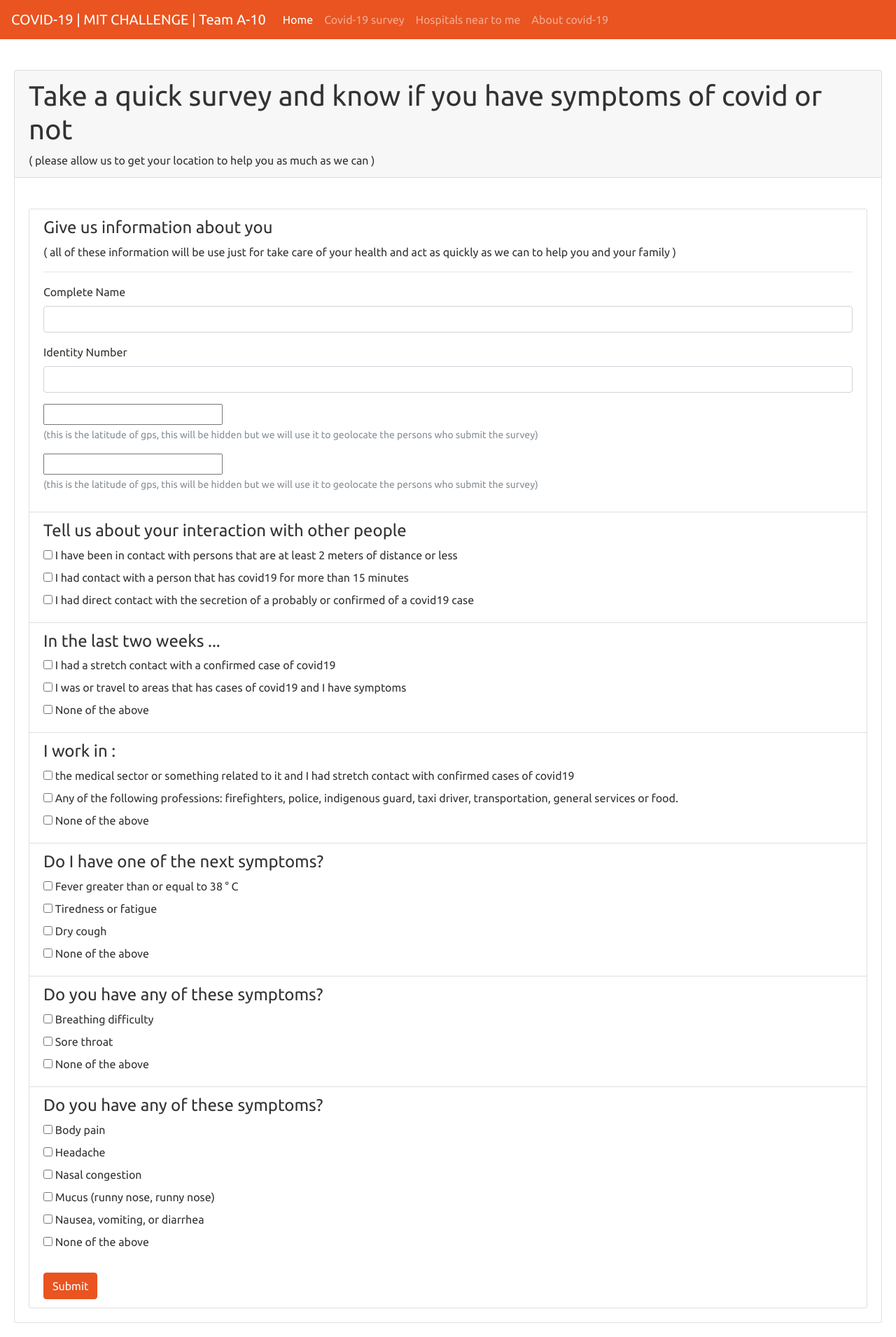
After one commit to WilberC/covid, a Django app: page /people_survey/survey/ in a window 1280 px wide. The commit adds this page. Shown: the whole page at 70% size. Run offline with Django 3.2, Linux system fonts and the light colour scheme; some libraries are stand-ins or nearby versions.

Commit message:
add survey

```diff
--- a/people_survey/urls.py
+++ b/people_survey/urls.py
@@ -1,6 +1,9 @@
 from django.conf.urls import url
+from .views import *
 
 urlpatterns = [
+    url(r'^survey/$', SurveyTemplateView.as_view(), name='survey'),
+    url(r'^survey_result/$', SurveyResultTemplateView.as_view(), name='survey_result'),
     # ------ CRUD Entradas ------
     # url(r'^entradas_list/$', EntradasList.as_view(), name='entradas_list'),
     # url(r'^entradas_create/$', EntradasCreate.as_view(), name='entradas_create'),
--- a/people_survey/views.py
+++ b/people_survey/views.py
@@ -1,3 +1,138 @@
-from django.shortcuts import render
+from django.views.generic import TemplateView
+from decimal import Decimal
+from django.shortcuts import render, redirect
+from django.urls import reverse
+from .models import *
 
-# Create your views here.
+
+def save_responses(model_name, list_answers, question_number, geolocation_person):
+    model_name = SurveyAnswer(geolocation_person=geolocation_person)
+    model_name.question_number = question_number
+    for answer in list_answers:
+        model_name.answer = int(answer)
+        model_name.save()
+        model_name.id = None
+    pass
+
+
+def valid_result_from_fr(fr, ss, sm, sl):
+    if 0 < fr <= 0.6:
+        if 0 < ss or sm <= 0.5:
+            return 2
+        else:
+            return 2
+    elif fr == 0 and sm >= 0.4:
+        return 3
+    elif fr >= 1:
+        if sl > 0.2 or sm > 0 or ss >= 0:
+            return 4
+        else:
+            return 4
+    else:
+        return 1
+
+
+class SurveyTemplateView(TemplateView):
+    template_name = "survey.html"
+    person_model = SurveyedPerson
+    geolocation_model = GeolocationPerson
+    answer_model = SurveyAnswer
+
+    def post(self, request, *args, **kwargs):
+        data = self.request.POST
+        # ----------------------
+        name = data.get('name')
+        identity_number = data.get('identity_number')
+        latitude = Decimal(data.get('latitude'))
+        longitude = Decimal(data.get('longitude'))
+        # ----------------------
+        person = self.person_model.objects.get_or_create(name=name, identity_number=identity_number)
+        # ----------------------
+        q_one = data.getlist('q-1')
+        q_two = data.getlist('q-2')
+        q_three = data.getlist('q-3')
+        q_fourth = data.getlist('q-4')
+        q_five = data.getlist('q-5')
+        q_six = data.getlist('q-6')
+        # ----------------------
+        all_responses = q_one + q_two + q_three + q_fourth + q_five + q_six
+        # ----------------------
+        fr = 0
+        # ----------------------
+        if 1 in q_two:
+            fr += 1
+        if 2 in q_two:
+            fr += 1
+        # ----------------------
+        if 1 in q_three:
+            fr += 1
+        if 2 in q_three:
+            fr += 0.6
+        # ----------------------
+        ss = 0
+        if 1 in q_fourth:
+            ss += 0.9
+        if 2 in q_fourth:
+            ss += 0.4
+        if 3 in q_fourth:
+            ss += 0.8
+        # ----------------------
+        sm = 0
+        if 1 in q_five:
+            sm += 0.4
+        if 2 in q_five:
+            sm += 0.5
+        # ----------------------
+        sl = 0
+        if 1 in q_six:
+            sl += 0.15
+        if 2 in q_six:
+            sl += 0.14
+        if 3 in q_six:
+            sl += 0.12
+        if 4 in q_six:
+            sl += 0.06
+        if 5 in q_six:
+            sl += 0.17
+        # ----------------------
+        result = valid_result_from_fr(fr, ss, sm, sl)
+        survey_number = len(self.geolocation_model.objects.filter(surveyed_person=person[0])) + 1
+        geolocation_person = self.geolocation_model.objects.create(surveyed_person=person[0],
+                                                                   survey_number=survey_number,
+                                                                   latitude=latitude, longitude=longitude,
+                                                                   result=result)
+        # ----------------------
+        for i, rpt in enumerate(all_responses):
+            save_responses(self.answer_model, rpt, (i + 1), geolocation_person)
+        # print('-------------------')
+        # print('Info')
+        # print('-------------------')
+        # print(name)
+        # print(identity_number)
+        # print(latitude)
+        # print(longitude)
+        # print('-------------------')
+        # print('Questions')
+        # print('-------------------')
+        # print(q_one)
+        # print(q_two)
+        # print(q_three)
+        # print(q_fourth)
+        # print(q_five)
+        # print(q_six)
+        # print('-------------------')
+        return redirect(reverse('survey_result') + '?identity_number={}'.format(identity_number))
+
+
+class SurveyResultTemplateView(TemplateView):
+    template_name = "survey_result.html"
+    person = SurveyedPerson
+    geolocation = GeolocationPerson
+    answers = SurveyAnswer
+
+    def get_context_data(self, **kwargs):
+        context = super(SurveyResultTemplateView, self).get_context_data(**kwargs)
+        identity_number = self.request.GET.get('identity_number')
+        context['person'] = self.person.objects.get(identity_number=identity_number)
+        context['geolocation'] = self.geolocation.objects.filter(surveyed_person=context['person'])
+        return context
--- a/templates/layout/layout.html
+++ b/templates/layout/layout.html
@@ -9,6 +9,7 @@
         }
 
         .card-img-top {
+
         }
     </style>
     <title>{% block title %}COVID-19 | MIT CHALLENGE{% endblock %}</title>
--- a/templates/layout/links.html
+++ b/templates/layout/links.html
@@ -3,7 +3,7 @@
         <a class="nav-link" href="{% url 'home_view' %}">Home</a>
     </li>
     <li class="nav-item">
-        <a class="nav-link" href="#">Covid-19 survey</a>
+        <a class="nav-link" href="{% url 'survey' %}">Covid-19 survey</a>
     </li>
     <li class="nav-item">
         <a class="nav-link" href="#">Hospitals near to me</a>
--- /dev/null
+++ b/templates/survey.html
@@ -0,0 +1,152 @@
+{% extends 'layout/layout.html' %}
+
+{% block card-title %}
+    <h1>Take a quick survey and know if you have symptoms of covid or not</h1>
+    <span>( please allow us to get your location to help you as much as we can )</span>
+{% endblock %}
+
+{% block card-body %}
+    <br>
+    <form method="post">
+        {% csrf_token %}
+        <ul class="list-group">
+            <li class="list-group-item">
+                <h4>Give us information about you</h4>
+                <span>( all of these information will be use just for take care of your health and act as quickly as we can to help you and your family )</span>
+                <hr>
+                <div class="form-group">
+                    <label for="name">Complete Name</label>
+                    <input type="text" class="form-control" name="name" id="name">
+                </div>
+                <div class="form-group">
+                    <label for="identity_number">Identity Number</label>
+                    <input type="text" class="form-control" name="identity_number" id="identity_number">
+                </div>
+                <div class="form-group">
+                    <input type="text" name="latitude" id="latitude">
+                    <small class="form-text text-muted">(this is the latitude of gps, this will be hidden but we will
+                        use it
+                        to geolocate the persons who submit the survey)</small>
+                </div>
+                <div class="form-group">
+                    <input type="text" name="longitude" id="longitude">
+                    <small class="form-text text-muted">(this is the latitude of gps, this will be hidden but we will
+                        use it
+                        to geolocate the persons who submit the survey)</small>
+                </div>
+            </li>
+            <li class="list-group-item">
+                <h4>Tell us about your interaction with other people</h4>
+                <label>
+                    <input type="checkbox" value="1" name="q-1"> I have been in contact with persons that are at
+                    least 2 meters of distance or less
+                </label><br>
+                <label>
+                    <input type="checkbox" value="2" name="q-1"> I had contact with a person that has covid19 for more
+                    than 15 minutes
+                </label><br>
+                <label>
+                    <input type="checkbox" value="3" name="q-1"> I had direct contact with the secretion of a probably
+                    or
+                    confirmed of a covid19 case
+                </label><br>
+            </li>
+            <li class="list-group-item">
+                <h4>In the last two weeks ...</h4>
+                <label>
+                    <input type="checkbox" value="1" name="q-2"> I had a stretch contact with a confirmed case of
+                    covid19
+                </label><br>
+                <label>
+                    <input type="checkbox" value="2" name="q-2"> I was or travel to areas that has cases of covid19 and
+                    I
+                    have symptoms
+                </label><br>
+                <label>
+                    <input type="checkbox" value="3" name="q-2"> None of the above
+                </label><br>
+            </li>
+            <li class="list-group-item">
+                <h4>I work in :</h4>
+                <label>
+                    <input type="checkbox" value="1" name="q-3"> the medical sector or something related to it and I had
+                    stretch contact with confirmed cases of covid19
+                </label><br>
+                <label>
+                    <input type="checkbox" value="2" name="q-3"> Any of the following professions: firefighters, police,
+                    indigenous guard, taxi driver, transportation, general services or food.
+                </label><br>
+                <label>
+                    <input type="checkbox" value="3" name="q-3"> None of the above
+                </label><br>
+            </li>
+            <li class="list-group-item">
+                <h4>Do I have one of the next symptoms?</h4>
+                <label>
+                    <input type="checkbox" value="1" name="q-4"> Fever greater than or equal to 38 ° C
+                </label><br>
+                <label>
+                    <input type="checkbox" value="2" name="q-4"> Tiredness or fatigue
+                </label><br>
+                <label>
+                    <input type="checkbox" value="3" name="q-4"> Dry cough
+                </label><br>
+                <label>
+                    <input type="checkbox" value="4" name="q-4"> None of the above
+                </label><br>
+            </li>
+            <li class="list-group-item">
+                <h4>Do you have any of these symptoms?</h4>
+                <label>
+                    <input type="checkbox" value="1" name="q-5"> Breathing difficulty
+                </label><br>
+                <label>
+                    <input type="checkbox" value="2" name="q-5"> Sore throat
+                </label><br>
+                <label>
+                    <input type="checkbox" value="3" name="q-5"> None of the above
+                </label><br>
+            </li>
+            <li class="list-group-item">
+                <h4>Do you have any of these symptoms?</h4>
+                <label>
+                    <input type="checkbox" value="1" name="q-6"> Body pain
+                </label><br>
+                <label>
+                    <input type="checkbox" value="2" name="q-6"> Headache
+                </label><br>
+                <label>
+                    <input type="checkbox" value="3" name="q-6"> Nasal congestion
+                </label><br>
+                <label>
+                    <input type="checkbox" value="4" name="q-6"> Mucus (runny nose, runny nose)
+                </label><br>
+                <label>
+                    <input type="checkbox" value="5" name="q-6"> Nausea, vomiting, or diarrhea
+                </label><br>
+                <label>
+                    <input type="checkbox" value="6" name="q-6"> None of the above
+                </label><br>
+                <br>
+                <button type="submit" class="btn btn-primary">Submit</button>
+            </li>
+        </ul>
+    </form>
+{% endblock %}
+
+{% block script %}
+    <script>
+        function getLatitudeLongitude(position) {
+            document.getElementById('latitude').value = position.coords.latitude
+            document.getElementById('longitude').value = position.coords.longitude
+        }
+
+        function getLocation() {
+            if (navigator.geolocation) {
+                navigator.geolocation.getCurrentPosition(getLatitudeLongitude);
+            }
+        }
+
+        getLocation()
+    </script>
+{% endblock %}
```
Also changed, not shown: covid/model_layout.py (added, +9 -0 lines), covid/settings.py (+3 -6 lines), people_survey/models.py (+37 -1 lines), templates/index.html (+5 -4 lines), templates/survey_result.html (added, +35 -0 lines), people_survey/migrations/0001_initial.py (added), people_survey/migrations/0002_geolocationperson_result.py (added).
